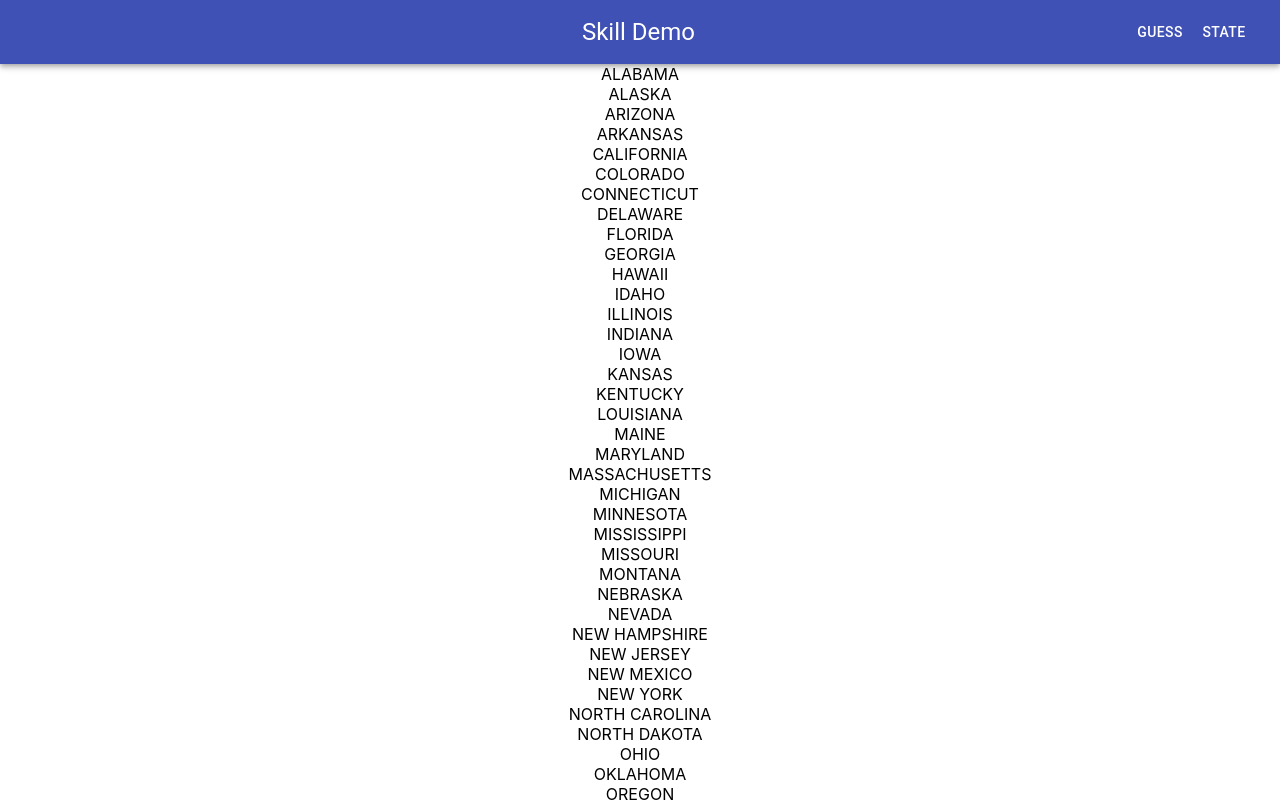
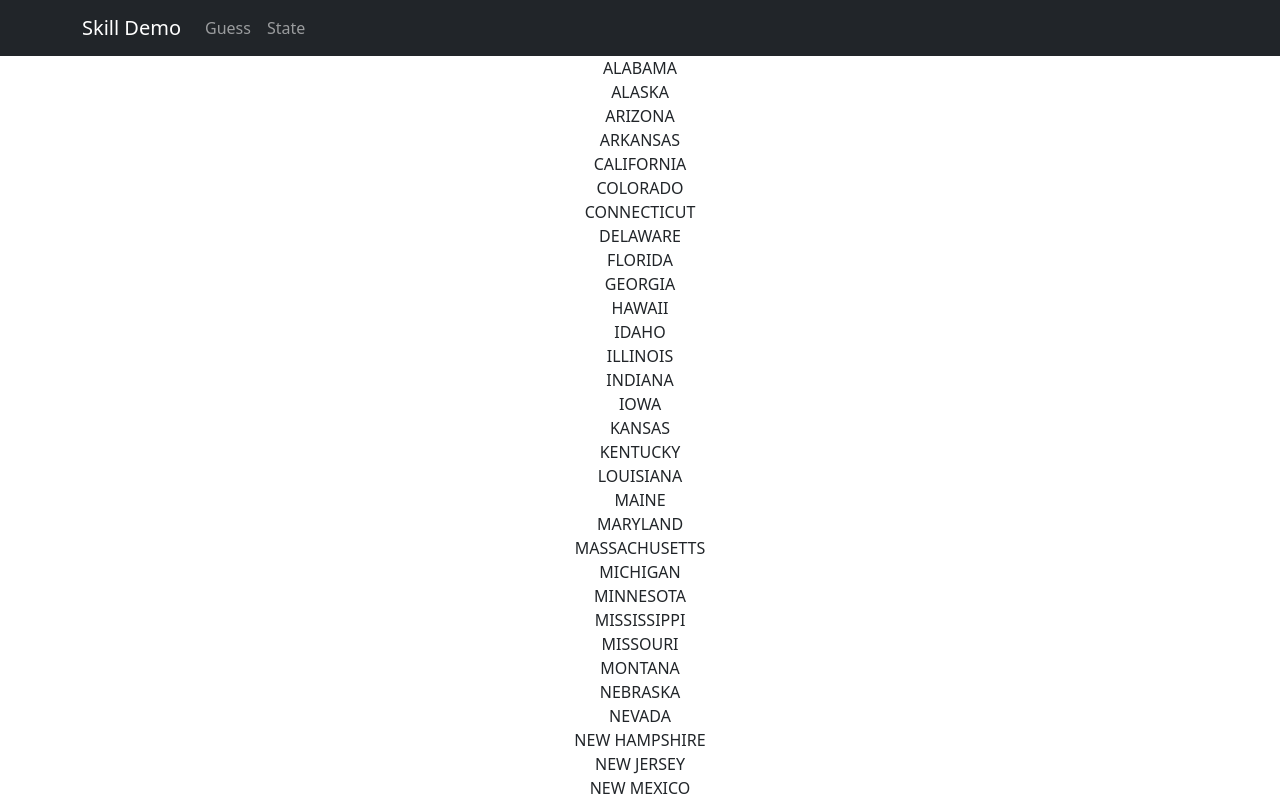
Before and after one commit to rehankhan21/OmniAuralReactDemo, a React (Create React App) app: page /State in a window 1280 px wide. Shown: the top 802 px of the page. Built offline with nearby package versions, Linux system fonts and the light colour scheme; what omniaural would draw is missing.

Commit message:
added react bootstrap to navbar

```diff
--- a/package.json
+++ b/package.json
@@ -5,8 +5,6 @@
   "dependencies": {
     "@emotion/react": "^11.10.6",
     "@emotion/styled": "^11.10.6",
-    "@material-ui/core": "^4.12.4",
-    "@mui/material": "^5.11.15",
     "@reduxjs/toolkit": "^1.9.3",
     "@testing-library/jest-dom": "^5.16.5",
     "@testing-library/react": "^13.4.0",
@@ -14,6 +12,7 @@
     "bootstrap": "^5.2.3",
     "omniaural": "^1.4.0",
     "react": "^18.2.0",
+    "react-bootstrap": "^2.7.2",
     "react-dom": "^18.2.0",
     "react-redux": "^8.0.5",
     "react-router-dom": "^6.10.0",
--- a/src/components/NavBar.js
+++ b/src/components/NavBar.js
@@ -1,37 +1,21 @@
 import React from "react";
-import { makeStyles } from "@material-ui/core/styles";
-import { AppBar, Toolbar, Typography, Button } from "@material-ui/core";
-import { Link } from "react-router-dom";
-
-const useStyles = makeStyles(() => ({
-  root: {
-    flexGrow: 1,
-  },
-  title: {
-    flexGrow: 1,
-    marginLeft: 125,
-  },
-}));
+import "bootstrap/dist/css/bootstrap.css";
+import { Container, Navbar, Nav } from "react-bootstrap";
 
 const NavBar = () => {
-  const header = useStyles();
-
   return (
-    <div className={header.root}>
-      <AppBar position="static">
-        <Toolbar>
-          <Typography align="center" variant="h5" className={header.title}>
-            Skill Demo
-          </Typography>
-          <Button color="inherit" component={Link} to="/guess">
-            Guess
-          </Button>
-          <Button color="inherit" component={Link} to="/state">
-            State
-          </Button>
-        </Toolbar>
-      </AppBar>
-    </div>
+    <Navbar bg="dark" variant="dark" expand="lg">
+      <Container>
+        <Navbar.Brand href="#home">Skill Demo</Navbar.Brand>
+        <Navbar.Toggle aria-controls="basic-navbar-nav" />
+        <Navbar.Collapse id="basic-navbar-nav">
+          <Nav className="me-auto">
+            <Nav.Link href="/guess">Guess</Nav.Link>
+            <Nav.Link href="/state">State</Nav.Link>
+          </Nav>
+        </Navbar.Collapse>
+      </Container>
+    </Navbar>
   );
 };
 
--- a/src/components/State.js
+++ b/src/components/State.js
@@ -10,11 +10,11 @@ const State = () => {
     dispatch({ type: "SELECT_STATE", payload: state });
   };
 
-  const handleBackClick = () => {
+  const handleStateResetClick = () => {
     dispatch({ type: "DESELECT_STATE" });
   };
 
-  const renderStateList = () => {
+  const displayStateList = () => {
     return statesData.statesInfo.states.map((state) => (
       <div
         key={state["@attributes"].abbreviation}
@@ -25,7 +25,7 @@ const State = () => {
     ));
   };
 
-  const renderStateDetail = () => {
+  const displayStateDetail = () => {
     const state = selectedState["@attributes"];
     const flagUrl = `https://www.50states.com/images/redesign/flags/${state[
       "abbreviation"
@@ -43,12 +43,12 @@ const State = () => {
         <p>Time zone 1: {state["time-zone-1"]}</p>
         <p>Time zone 2: {state["time-zone-2"]}</p>
         <p>DST: {state.dst}</p>
-        <button onClick={handleBackClick}>Back</button>
+        <button onClick={handleStateResetClick}>Back</button>
       </div>
     );
   };
 
-  return <div>{selectedState ? renderStateDetail() : renderStateList()}</div>;
+  return <div>{selectedState ? displayStateDetail() : displayStateList()}</div>;
 };
 
 export default State;
```
Also changed, not shown: 1 other file (tests, documents, lock files or other folders).
